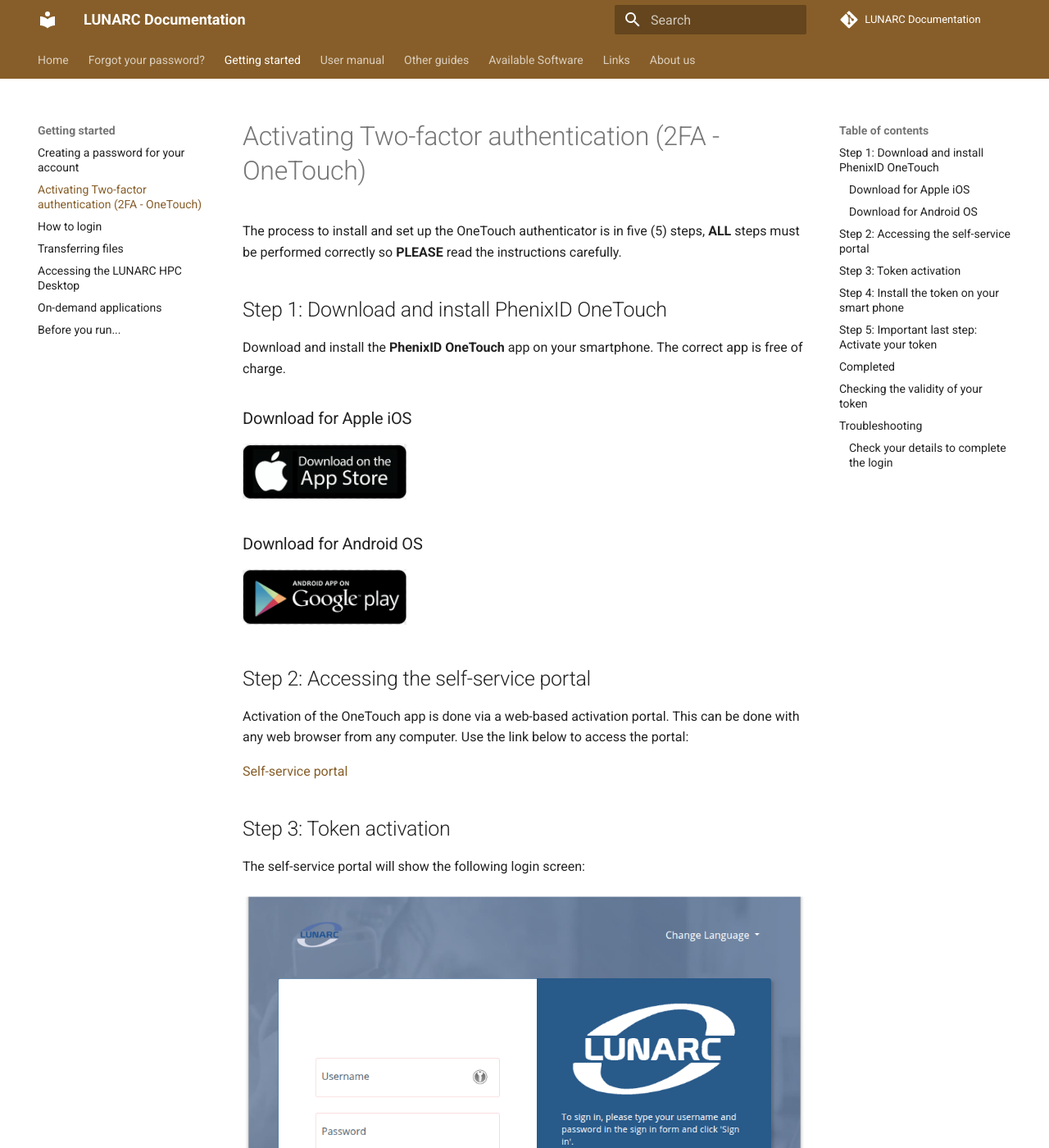
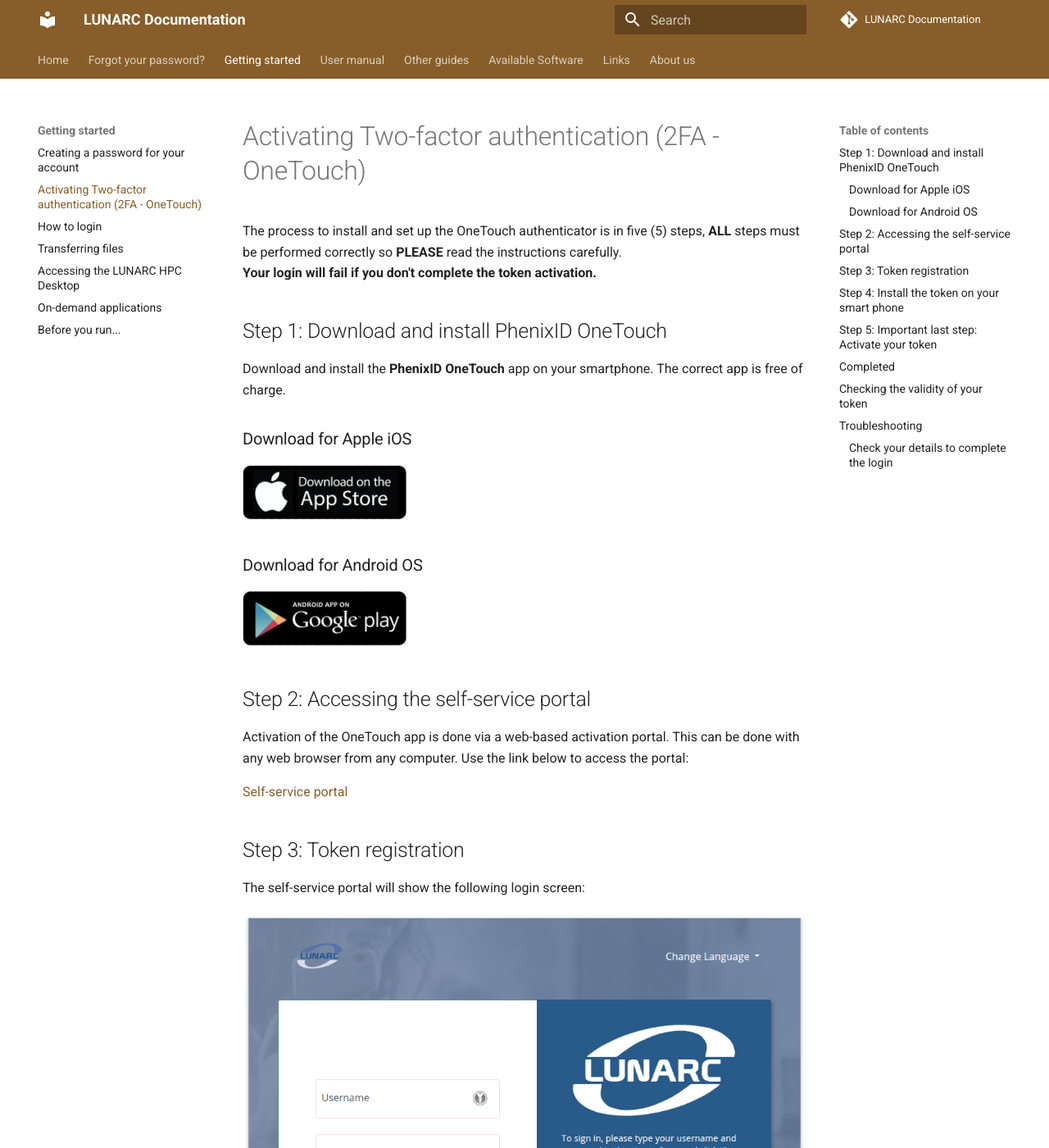
Before and after one commit to lunarc/lunarc_docs, an MkDocs documentation site: the page built from docs/getting_started/authenticator_howto.md, in a window 1280 px wide and 1400 px high. Shown: the whole window at 82% size. Built offline with MkDocs 1.6.1 and Material for MkDocs 9.7.7, drawn with Linux system fonts in a browser that asks for light colours; comment, search, counter and statistics services are not loaded.

Commit message:
Making clear users need to activate the 2FA tokens.

```diff
--- a/docs/getting_started/authenticator_howto.md
+++ b/docs/getting_started/authenticator_howto.md
@@ -1,4 +1,5 @@
 The process to install and set up the OneTouch authenticator is in five (5) steps, **ALL** steps must be performed correctly so **PLEASE** read the instructions carefully.
+**Your login will fail if you don't complete the token activation.**
 
 ## Step 1: Download and install PhenixID OneTouch
 Download and install the **PhenixID OneTouch** app on your smartphone. The correct app is free of charge.
@@ -18,7 +19,7 @@
 [Self-service portal](https://phenix3.lunarc.lu.se/selfservice/)
 
 
-## Step 3: Token activation
+## Step 3: Token registration
 The self-service portal will show the following login screen:
 
 ![sample screen](../images/selfservice_login_rev2.png "Desktop sample screen")
```
